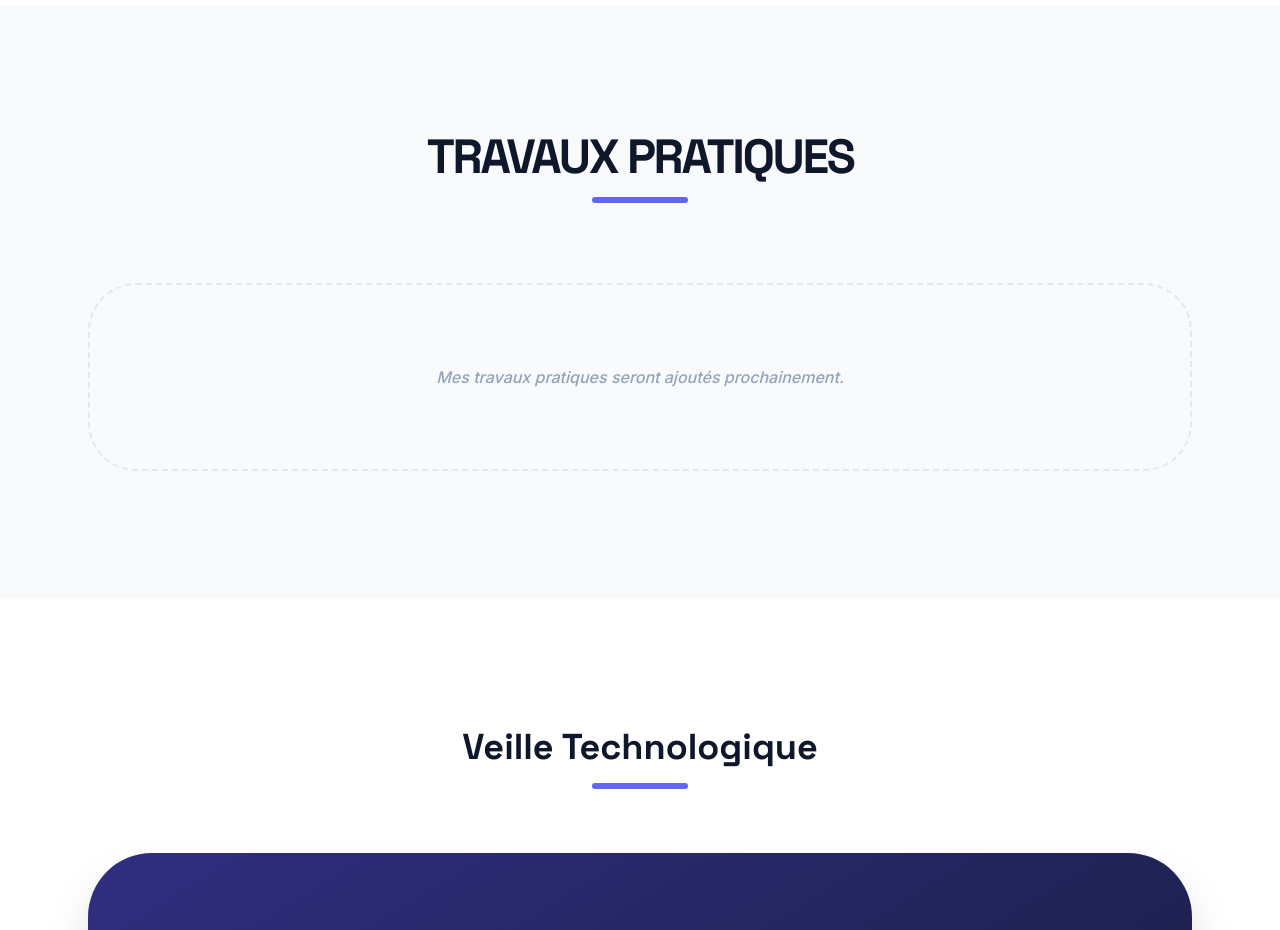
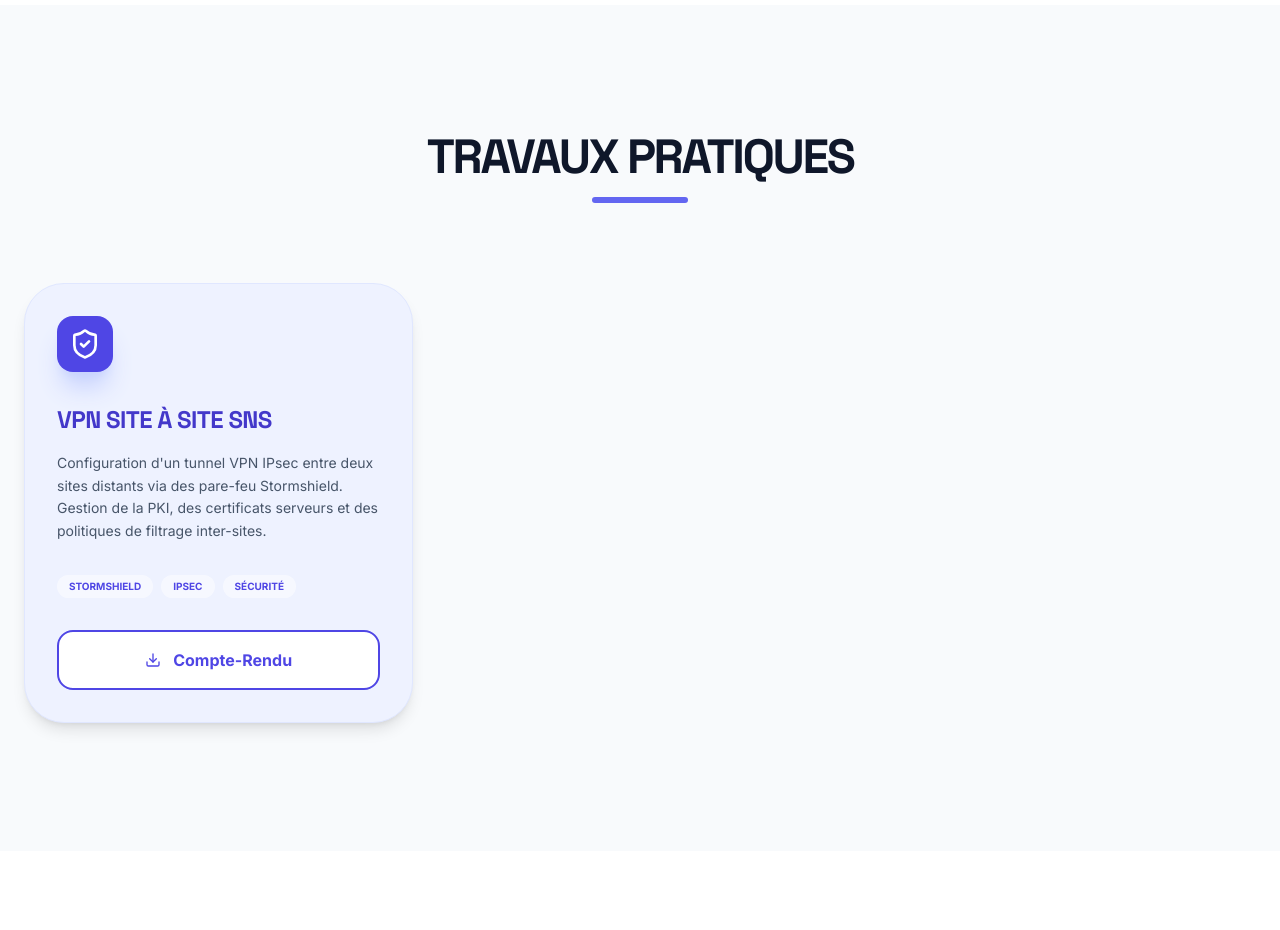
Before and after one commit to MelloukMonib/MelloukMonib.github.io, a plain HTML site: page index.html in a window 1280 px wide. Shown: the part 2780-3710 px from the top of the page. Drawn offline with nearby package versions, Linux system fonts and the light colour scheme.

Commit message:
Add 'Travaux Pratiques' section with VPN details
Added a new section for 'Travaux Pratiques' with details about VPN Site à Site configuration and a download link for the report.

```diff
--- a/index.html
+++ b/index.html
@@ -350,16 +350,30 @@
 
         <!-- Travaux Pratiques (TPS) -->
         <section id="tps" class="py-32 bg-slate-50 dark:bg-slate-900 transition-colors">
-            <div class="max-w-6xl mx-auto px-6">
+            <div class="max-w-7xl mx-auto px-6">
                 <div class="text-center mb-20 reveal">
                     <h2 class="text-5xl font-black mb-4 uppercase tracking-tighter">Travaux Pratiques</h2>
                     <div class="h-1.5 w-24 bg-brand-indigo mx-auto rounded-full"></div>
                 </div>
 
                 <div class="grid md:grid-cols-2 lg:grid-cols-3 gap-8 reveal">
-                    <!-- Section vide pour ajout futur par l'utilisateur -->
-                    <div class="col-span-full text-center py-20 border-2 border-dashed border-slate-200 dark:border-slate-700 rounded-[3rem]">
-                        <p class="text-slate-400 font-medium italic">Mes travaux pratiques seront ajoutés prochainement.</p>
+                    <!-- TP 1: VPN Site à Site (Stormshield) -->
+                    <div class="flex flex-col p-8 bg-indigo-50 dark:bg-indigo-900/20 rounded-[2.5rem] border border-indigo-100 dark:border-indigo-800 hover:border-indigo-500 transition-all group h-full shadow-lg">
+                        <div class="w-14 h-14 bg-indigo-600 rounded-2xl flex items-center justify-center text-white mb-8 group-hover:rotate-12 transition-transform shadow-indigo-200 dark:shadow-indigo-900 shadow-xl">
+                            <i data-lucide="shield-check" class="w-8 h-8"></i>
+                        </div>
+                        <h3 class="text-2xl font-black text-indigo-700 dark:text-indigo-400 mb-4 uppercase tracking-tight">VPN Site à Site SNS</h3>
+                        <p class="text-slate-600 dark:text-slate-400 text-sm leading-relaxed mb-8 flex-grow">
+                            Configuration d'un tunnel VPN IPsec entre deux sites distants via des pare-feu Stormshield. Gestion de la PKI, des certificats serveurs et des politiques de filtrage inter-sites.
+                        </p>
+                        <div class="flex flex-wrap gap-2 mb-8">
+                            <span class="px-3 py-1 bg-white/50 dark:bg-indigo-900/40 rounded-full text-[10px] font-bold uppercase text-indigo-600">Stormshield</span>
+                            <span class="px-3 py-1 bg-white/50 dark:bg-indigo-900/40 rounded-full text-[10px] font-bold uppercase text-indigo-600">IPsec</span>
+                            <span class="px-3 py-1 bg-white/50 dark:bg-indigo-900/40 rounded-full text-[10px] font-bold uppercase text-indigo-600">Sécurité</span>
+                        </div>
+                        <a href="VPN SNS Stormshield.pdf" download class="w-full py-4 bg-white dark:bg-slate-800 border-2 border-indigo-600 dark:border-indigo-500 text-indigo-600 dark:text-indigo-400 font-black rounded-2xl flex items-center justify-center gap-3 hover:bg-indigo-600 hover:text-white transition-all">
+                            <i data-lucide="download" class="w-4 h-4"></i> Compte-Rendu
+                        </a>
                     </div>
                 </div>
             </div>
```
